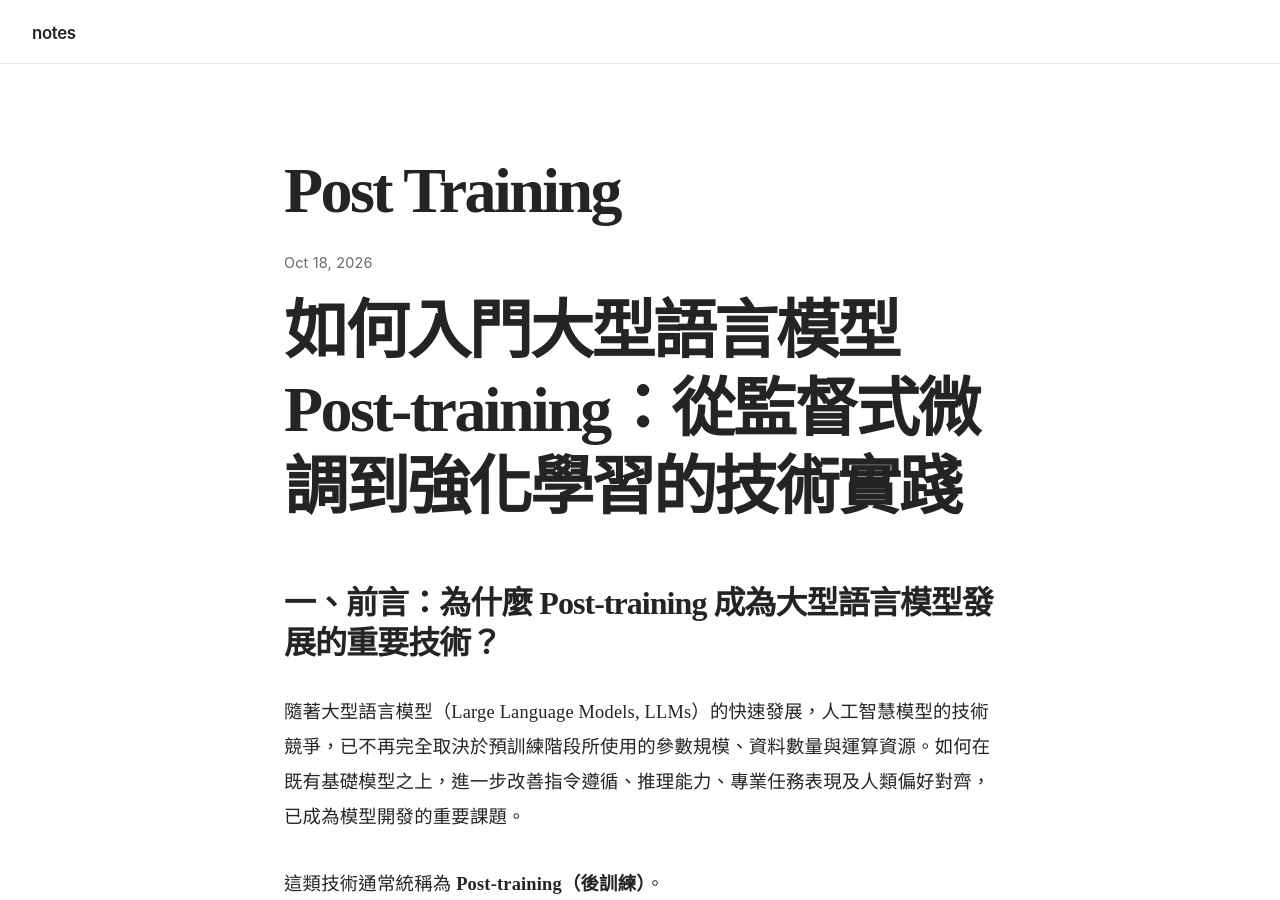
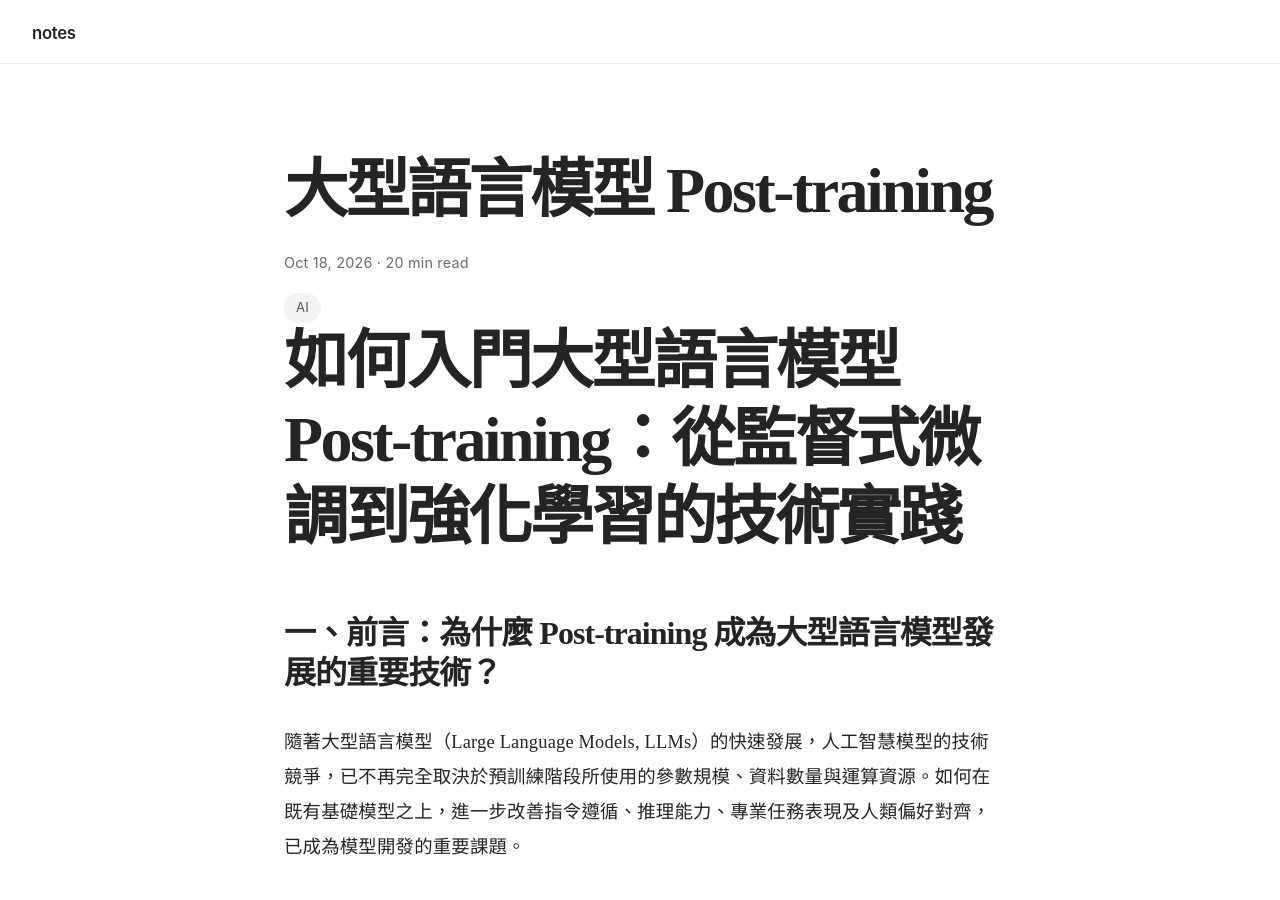
Before and after one commit to linjose/notes, a Jekyll site: the page built from _posts/2026-10-18-post-training.md, in a window 1280 px wide and 900 px high. Built offline with Jekyll 4.4.1, drawn with Linux system fonts in a browser that asks for light colours; our own code applies the rules of GitHub Pages for plain Markdown files.

Commit message:
Update 2026-10-18-post-training.md

```diff
--- a/_posts/2026-10-18-post-training.md
+++ b/_posts/2026-10-18-post-training.md
@@ -1,3 +1,13 @@
+---
+layout: post
+title: 大型語言模型 Post-training
+date: 2026-10-18
+reading_time: 20 min read
+tags: [AI]
+excerpt:
+---
+
+
 # 如何入門大型語言模型 Post-training：從監督式微調到強化學習的技術實踐
 
 ## 一、前言：為什麼 Post-training 成為大型語言模型發展的重要技術？
```
